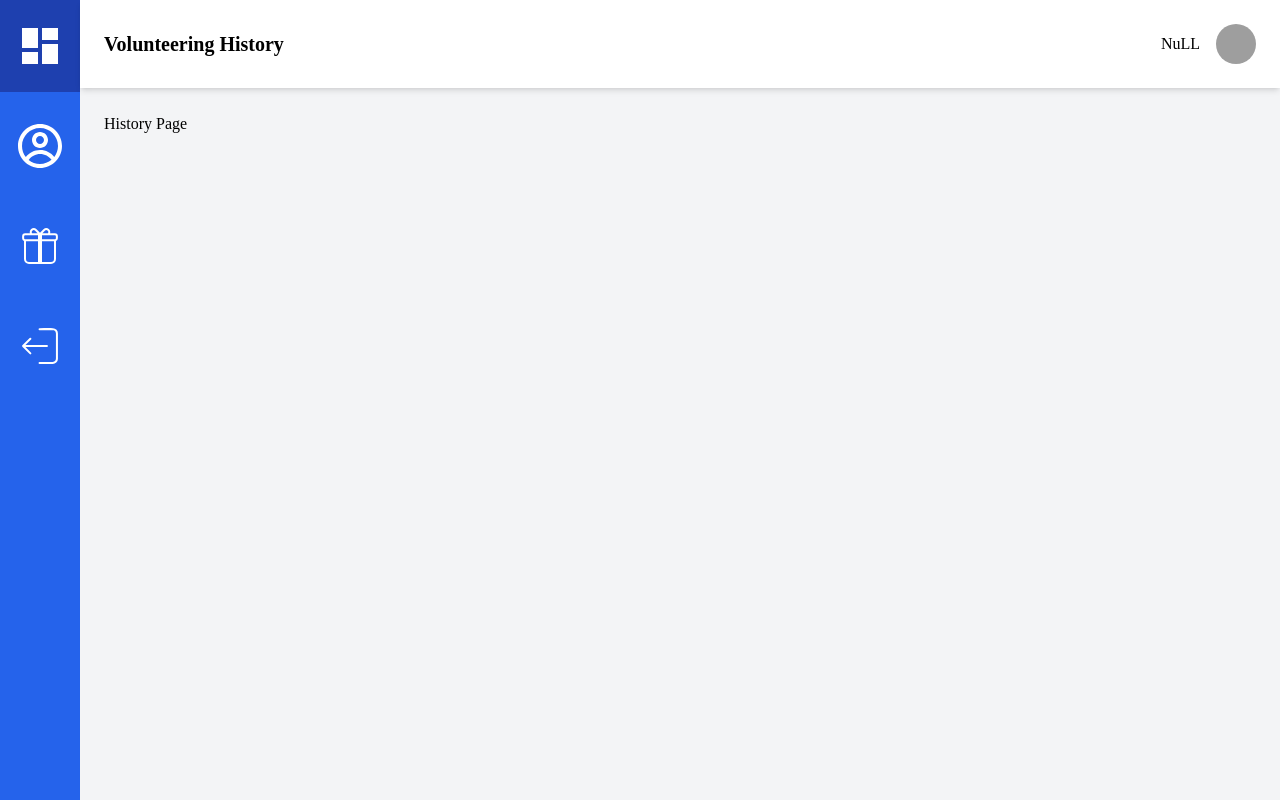
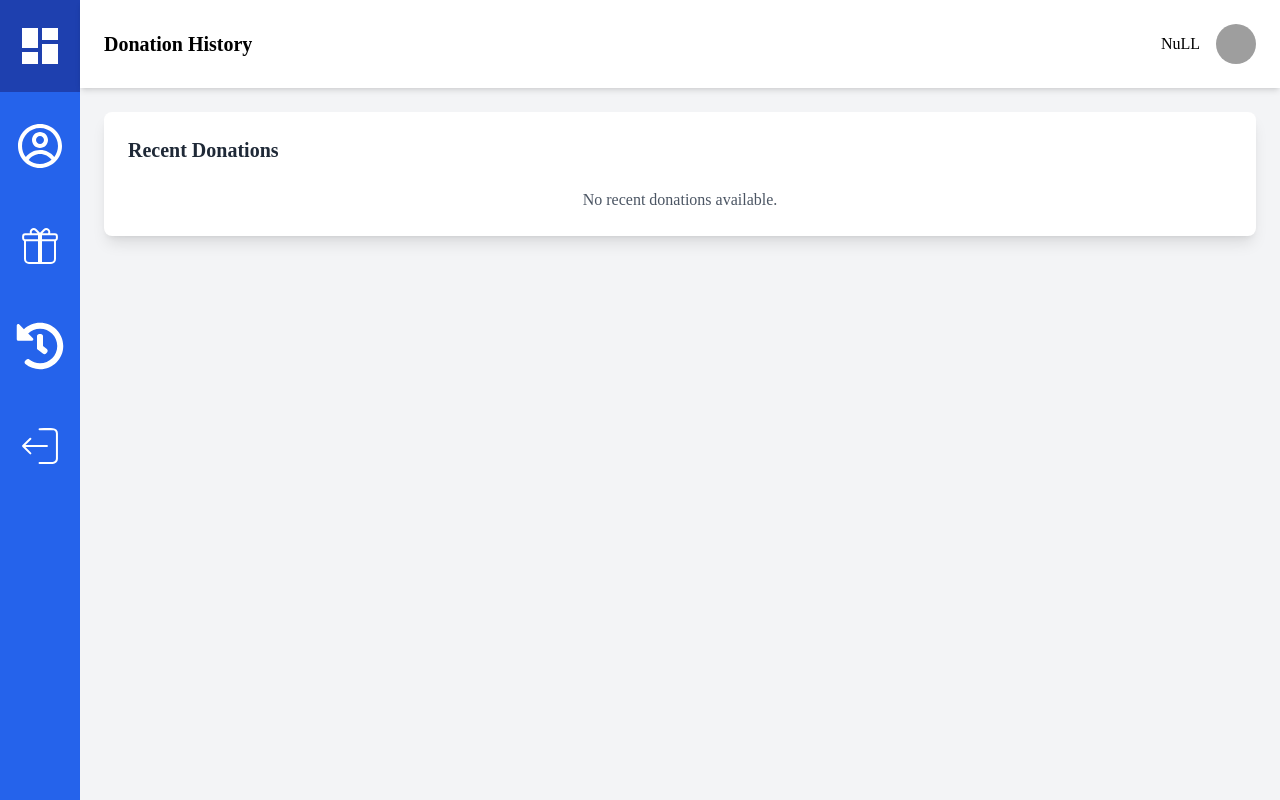
Before and after one commit to sh78ba/rescuefood, a React (Create React App) app in the folder frontend/rescuefood/: page /restaurant/dashboard/history in a window 1280 px wide. Built offline with nearby package versions, Linux system fonts and the light colour scheme; grey boxes are pictures that could not be loaded; a web font is replaced by a local one.

Commit message:
added history page in restaurnt

```diff
--- /dev/null
+++ b/frontend/rescuefood/src/components/Restaurant/HistoryRes.js
@@ -0,0 +1,105 @@
+import React, { useEffect, useState } from "react";
+import axios from "axios";
+import { BACKEND_PATH } from "../configs/routesconfig";
+
+const RecentOrders = () => {
+  const [orderHistory, setOrderHistory] = useState([]);
+  const [currentPage, setCurrentPage] = useState(1);
+  const ordersPerPage = 10;
+
+  useEffect(() => {
+    const email = localStorage.getItem("email");
+    if (email) {
+      const fetchOrderHistory = async () => {
+        try {
+          const response = await axios.post(
+            `${BACKEND_PATH}/rescuefood/api/v1/restaurant/history`,
+            { email }
+          );
+          setOrderHistory(response.data.donations || []);
+        } catch (err) {
+          console.error(err);
+          alert("Failed to fetch order history.");
+        }
+      };
+      fetchOrderHistory();
+    }
+  }, []);
+
+  // Sort orders by date (newest first)
+  const sortedOrders = orderHistory.sort((a, b) => new Date(b.updatedAt) - new Date(a.updatedAt));
+
+  // Pagination Logic
+  const indexOfLastOrder = currentPage * ordersPerPage;
+  const indexOfFirstOrder = indexOfLastOrder - ordersPerPage;
+  const currentOrders = sortedOrders.slice(indexOfFirstOrder, indexOfLastOrder);
+  const totalPages = Math.ceil(orderHistory.length / ordersPerPage);
+
+  return (
+    <div className="p-6 bg-white rounded-lg shadow-lg">
+      <h2 className="text-xl font-bold mb-6 text-gray-800">Recent Donations</h2>
+
+      {currentOrders.length === 0 ? (
+        <p className="text-gray-600 text-center">No recent donations available.</p>
+      ) : (
+        <ul className="divide-y divide-gray-200">
+          {currentOrders.map((order) => (
+            <li key={order._id} className="py-4 px-4 bg-gray-50 rounded-lg shadow-md mb-3">
+              <div className="flex justify-between items-center">
+                <div className="text-gray-700">
+                  <p className="font-semibold">Items: <span className="font-normal">{order.donationList.map((item) => item.itemName).join(", ")}</span></p>
+                  <p className="text-sm text-gray-500">Updated: {new Date(order.updatedAt).toLocaleString()}</p>
+                </div>
+
+                <span
+                  className={`px-3 py-1 text-sm font-semibold rounded-lg ${
+                    order.status === "requested"
+                      ? "bg-yellow-100 text-yellow-800"
+                      : order.status === "completed"
+                      ? "bg-green-100 text-green-800"
+                      : "bg-red-100 text-red-800"
+                  }`}
+                >
+                  {order.status}
+                </span>
+              </div>
+            </li>
+          ))}
+        </ul>
+      )}
+
+      {/* Pagination Controls */}
+      {totalPages > 1 && (
+        <div className="flex justify-center mt-6 space-x-2">
+          <button
+            onClick={() => setCurrentPage((prev) => Math.max(prev - 1, 1))}
+            disabled={currentPage === 1}
+            className="px-3 py-1 bg-gray-300 rounded-lg disabled:opacity-50"
+          >
+            Previous
+          </button>
+          {[...Array(totalPages)].map((_, index) => (
+            <button
+              key={index}
+              onClick={() => setCurrentPage(index + 1)}
+              className={`px-3 py-1 rounded-lg ${
+                currentPage === index + 1 ? "bg-blue-500 text-white" : "bg-gray-200"
+              }`}
+            >
+              {index + 1}
+            </button>
+          ))}
+          <button
+            onClick={() => setCurrentPage((prev) => Math.min(prev + 1, totalPages))}
+            disabled={currentPage === totalPages}
+            className="px-3 py-1 bg-gray-300 rounded-lg disabled:opacity-50"
+          >
+            Next
+          </button>
+        </div>
+      )}
+    </div>
+  );
+};
+
+export default RecentOrders;
--- a/frontend/rescuefood/src/components/Restaurant/RecentOrders.js
+++ b/frontend/rescuefood/src/components/Restaurant/RecentOrders.js
@@ -27,11 +27,13 @@ const RecentOrders = () => {
     }
   }, []);
 
-  // Sort orders by date (newest first)
-  const sortedOrders = orderHistory.sort((a, b) => new Date(b.updatedAt) - new Date(a.updatedAt));
+  // Filter and prioritize "pending" first, then "requested"
+  const filteredOrders = orderHistory
+    .filter((order) => order.status === "pending" || order.status === "requested")
+    .sort((a, b) => (a.status === "pending" && b.status === "requested" ? -1 : 1));
 
-  // Get the latest 3 sorted orders
-  const latestThreeOrders = sortedOrders.slice(0, 3);
+  // Get the latest 3 relevant orders
+  const latestThreeOrders = filteredOrders.slice(0, 3);
 
   // Function to handle OTP verification
   const handleVerifyOtp = async () => {
@@ -64,7 +66,7 @@ const RecentOrders = () => {
     <div className="p-6 bg-white rounded-lg shadow-lg">
       <h2 className="text-lg font-bold mb-4">Recent Donations</h2>
       {latestThreeOrders.length === 0 ? (
-        <p>No recent donations available.</p>
+        <p>No pending or requested donations available.</p>
       ) : (
         <ul>
           {latestThreeOrders.map((order) => (
@@ -76,11 +78,7 @@ const RecentOrders = () => {
               <div className="flex items-center space-x-2">
                 <span
                   className={`px-2 py-1 rounded ${
-                    order.status === "requested"
-                      ? "bg-yellow-200"
-                      : order.status === "completed"
-                      ? "bg-green-200"
-                      : "bg-red-200"
+                    order.status === "pending" ? "bg-yellow-200" : "bg-red-200"
                   }`}
                 >
                   {order.status}
--- a/frontend/rescuefood/src/components/Restaurant/Restauranthome.js
+++ b/frontend/rescuefood/src/components/Restaurant/Restauranthome.js
@@ -7,6 +7,7 @@ import Sidebar from "../Restaurant/Sidebar";
 import ResHome from "./ResHome";
 import ResProfile from "./ResProfile";
 import ResDonate from "./ResDonate";
+import HistoryRes from "./HistoryRes"
 
 const Restauranthome = () => {
   const location = useLocation();
@@ -14,9 +15,10 @@ const Restauranthome = () => {
   // Map routes to header titles
   const headerTitles = {
     "/restaurant/dashboard/home": "Dashboard",
-    "/restaurant/dashboard/history": "Volunteering History",
+    "/restaurant/dashboard/history": "Donation History",
     "/restaurant/dashboard/profile": "Profile",
     "/restaurant/dashboard/donate": "Donation",
+
   };
 
   // Get the current header title based on the location
@@ -38,7 +40,7 @@ const Restauranthome = () => {
             {/* Route for Home under /restaurant/dashboard */}
             <Route path="home" element={<ResHome />} />
             {/* Other routes */}
-            <Route path="history" element={<div> History Page</div>} />
+            <Route path="history" element={<HistoryRes/>} />
             <Route path="donate" element={<ResDonate/>} />
             <Route path="profile" element={<ResProfile/>} />
           </Routes>
--- a/frontend/rescuefood/src/components/Restaurant/Sidebar.js
+++ b/frontend/rescuefood/src/components/Restaurant/Sidebar.js
@@ -4,6 +4,7 @@ import { MdDashboard } from "react-icons/md";
 import { CgProfile } from "react-icons/cg";
 import { CiGift, CiLogout } from "react-icons/ci";
 import { useNavigate } from "react-router";
+import { FaHistory } from "react-icons/fa";
 
 const Sidebar = () => {
   const navigate = useNavigate(); // Correctly invoke the useNavigate hook
@@ -36,7 +37,7 @@ const Sidebar = () => {
               Profile
             </span>
           </li>
-          {/* Donation History */}
+          {/* Donation */}
           <li
             className="p-4 hover:bg-blue-800 flex items-center justify-center lg:justify-start group"
             onClick={() => navigate("/restaurant/dashboard/donate")} // Correct usage
@@ -44,6 +45,16 @@ const Sidebar = () => {
             <CiGift className="text-6xl 2xl:text-xl" />
             <span className="hidden 2xl:inline ml-3 absolute bg-black text-white px-2 py-1 rounded shadow-md 2xl:static 2xl:bg-transparent 2xl:shadow-none">
               Donate
+            </span>
+          </li>
+           {/* Donation */}
+           <li
+            className="p-4 hover:bg-blue-800 flex items-center justify-center lg:justify-start group"
+            onClick={() => navigate("/restaurant/dashboard/history")} // Correct usage
+          >
+            <FaHistory className="text-6xl 2xl:text-xl" />
+            <span className="hidden 2xl:inline ml-3 absolute bg-black text-white px-2 py-1 rounded shadow-md 2xl:static 2xl:bg-transparent 2xl:shadow-none">
+              Donation History
             </span>
           </li>
           {/* Logout */}
```
